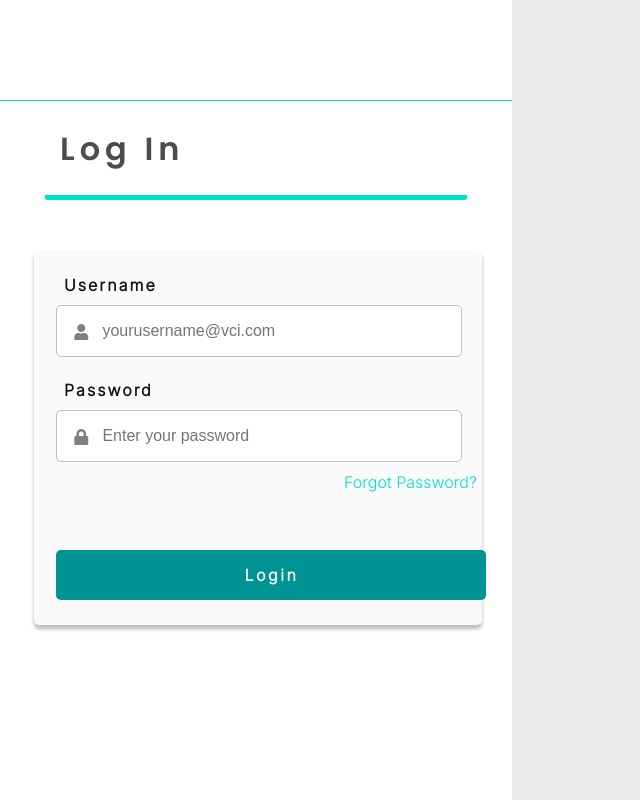
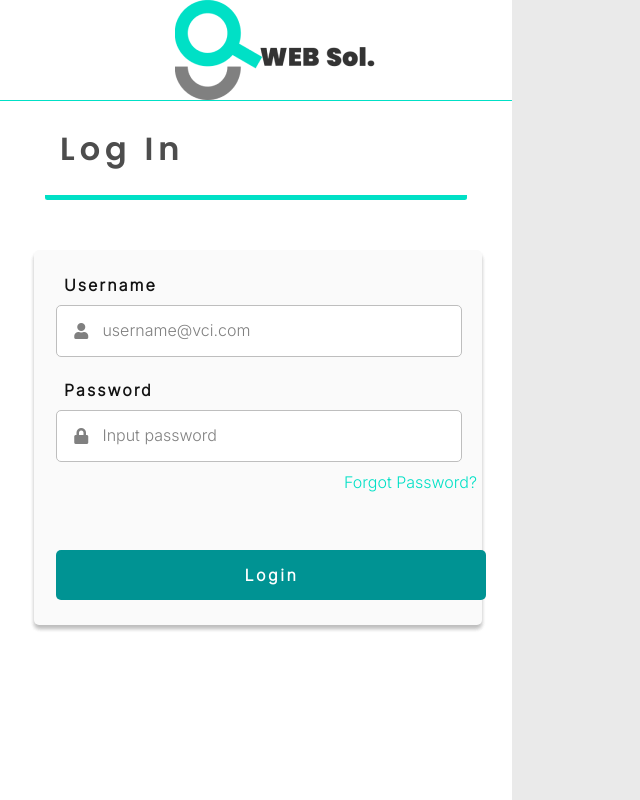
Before and after one commit to vcidev-snipeit/VCI-TEST-LOGIN, a PHP site: page / in a window 1280 px wide. Shown: the whole page, without its empty margins (0-640 px from the left). Run offline with PHP 8.4, Linux system fonts and the light colour scheme.

Commit message:
with logo

```diff
--- a/index.php
+++ b/index.php
@@ -13,6 +13,8 @@
     <div id='imgcontainer' class='imgcontainer'>
     </div>
     <div id='header' class='header'>
+    <div class="header-img"></div>
+    </div>
     </div>
     <div class='container'>
       <h1> Log In </h1>
@@ -21,17 +23,17 @@
       <h2> Username </h2>
       <form action="#">
       <div class="input_box">
-       <input type="text" placeholder="yourusername@vci.com" required>
+       <input type="text" placeholder="username@vci.com" required>
        <div class="icon1"><i class="fas fa-user"></i></div>
      </div>
      <div class="input_box">
        <h3> Password </h3>
-       <input type="password" placeholder="Enter your password" required>
+       <input type="password" placeholder="Input password" required>
        <div class="icon2"><i class="fas fa-lock"></i></div>
        <div class="fpassword">
        <a href="#" style="text-decoration:none;" target="_blank">Forgot Password?</a>
       </div>
-    </div>
+      </div>
      <div class="input_box button">
        <input type="submit" value="Login">
     </div>
--- a/style.css
+++ b/style.css
@@ -27,6 +27,15 @@
   border-bottom:1px solid #00e0c6;
   position: fixed;
 }
+
+.header-img {
+  width: 200px;
+  height: 100px;
+  margin-left: 175px;
+  background: url('gwslogo.png');
+  background-size: cover;
+}
+
 
 .container {
   width: 33%;
@@ -70,12 +79,14 @@ h2 {
 form {
   margin-top: 10px;
 }
+
 form .input_box{
   height: 50px;
   width: 100%;
   position: relative;
   margin-top: 10px;
 }
+
 .input_box input{
   height: 50px;
   width: 80%;
@@ -87,12 +98,21 @@ form .input_box{
   transition: all 0.3s ease;
   margin-left: 5%;
 }
+
+input::placeholder {
+  color: #808080;
+  font-size: 1.2em;
+  font-family:'Inter', sans-serif;
+  font-size: 16px;
+}
+
 .input_box input:focus{
-  border-color: #529b9b;
+  border-color: #009393;
 }
+
 .input_box .icon1{
   position: absolute;
-  top: 55%;
+  top: 53%;
   left: 9%;
   transform: translateY(-50%);
   color: grey;
@@ -100,7 +120,7 @@ form .input_box{
 
 .input_box .icon2{
   position: absolute;
-  top: 115%;
+  top: 113%;
   left: 9%;
   transform: translateY(-50%);
   color: grey;
@@ -123,6 +143,7 @@ form .input_box{
   cursor: pointer;
   transition: all 0.3s linear;
 }
+
 .button input:hover{
 background: #008686;
 }
```
Also changed, not shown: gwslogo.png (added).
